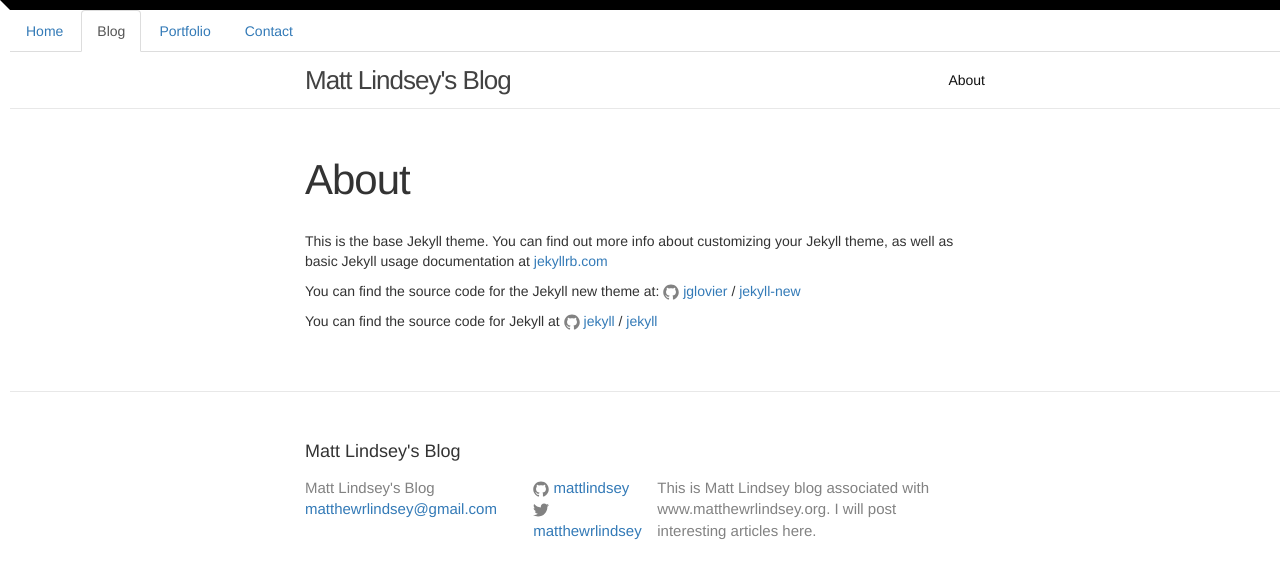
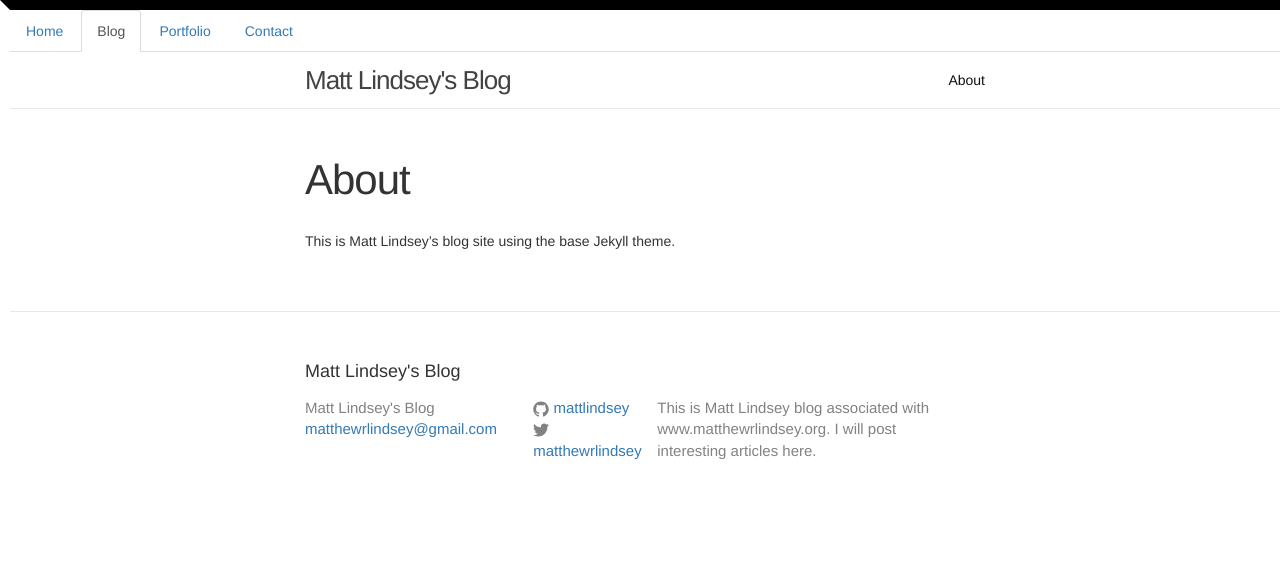
Before and after one commit to mattlindsey/mattlindsey.github.io, a Jekyll site: the page built from about.md, in a window 1280 px wide. Shown: the top 579 px of the page. Built offline with Jekyll 4.4.1, drawn with Linux system fonts in a browser that asks for light colours; nearby versions of some CDN libraries.

Commit message:
Revise about page

```diff
--- a/about.md
+++ b/about.md
@@ -4,12 +4,4 @@
 permalink: /about/
 ---
 
-This is the base Jekyll theme. You can find out more info about customizing your Jekyll theme, as well as basic Jekyll usage documentation at [jekyllrb.com](http://jekyllrb.com/)
-
-You can find the source code for the Jekyll new theme at:
-{% include icon-github.html username="jglovier" %} /
-[jekyll-new](https://github.com/jglovier/jekyll-new)
-
-You can find the source code for Jekyll at
-{% include icon-github.html username="jekyll" %} /
-[jekyll](https://github.com/jekyll/jekyll)
+This is Matt Lindsey's blog site using the base Jekyll theme.
```
